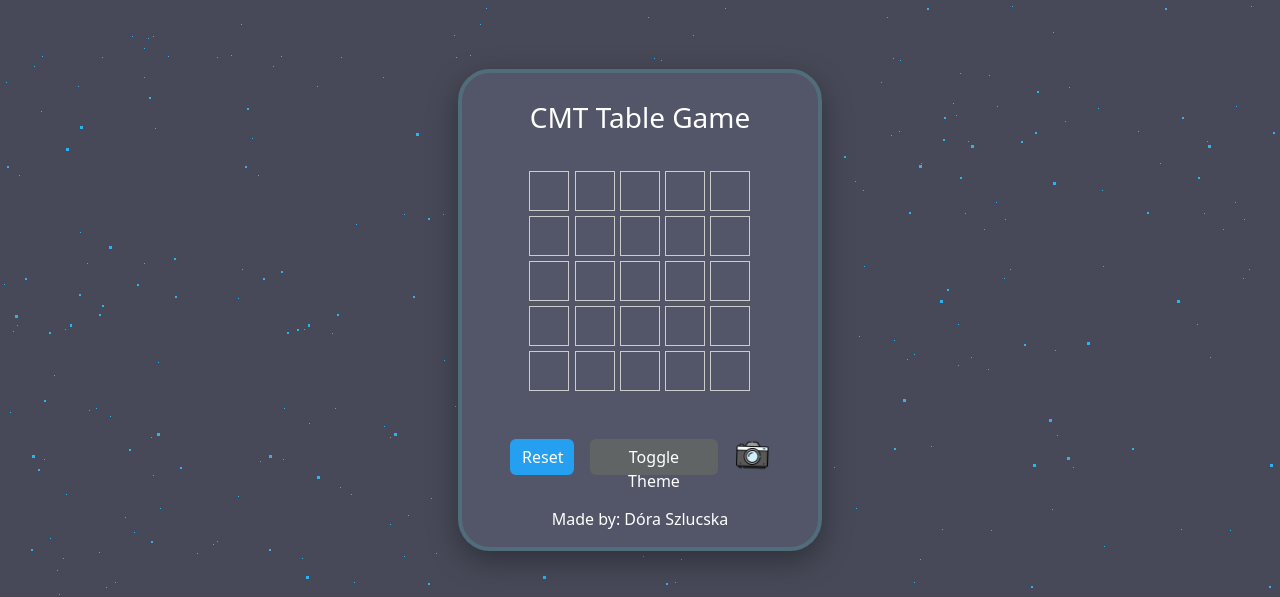
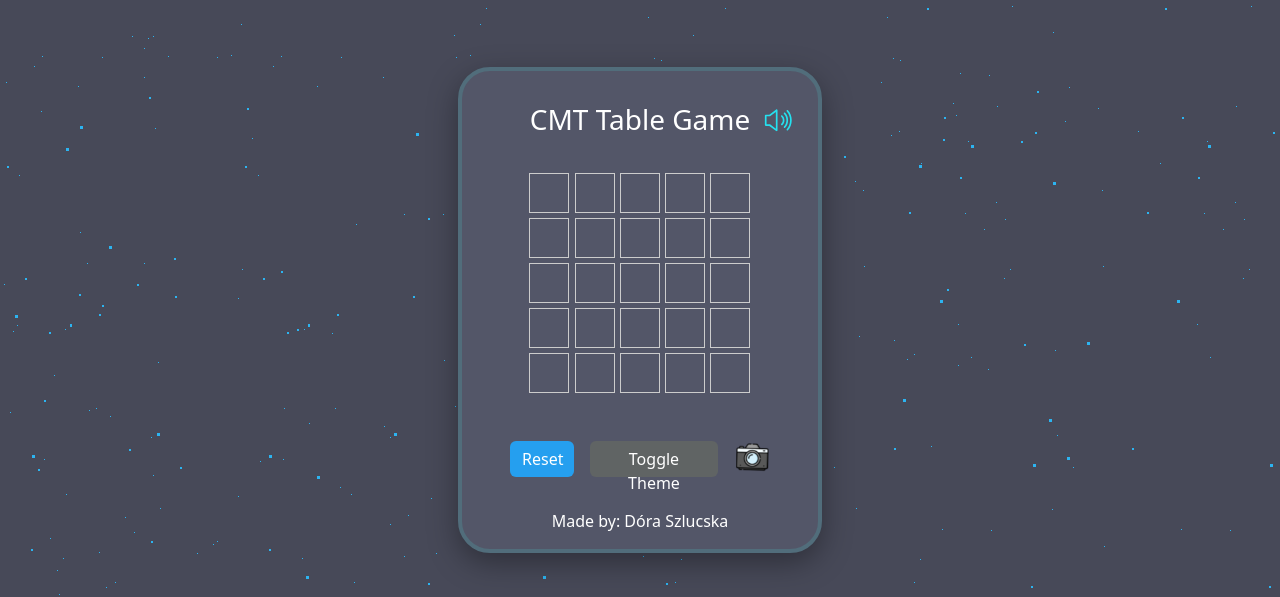
Before and after one commit to szludora/CMT-Table, a React (Vite) app: page / in a window 1280 px wide. Both pictures are taken after a click on the button "Start". Shown: the part 130-727 px from the top of the page. Built offline with nearby package versions, Linux system fonts and the light colour scheme.

Commit message:
adding mute functionality

```diff
--- a/src/components/FailFeedback.jsx
+++ b/src/components/FailFeedback.jsx
@@ -1,11 +1,16 @@
 import React, { useEffect, useRef, useState } from "react";
 import fail from "../assets/sounds/fail.wav";
+import useDataContext from "../contexts/DataContext";
 
 export default function FailFeedback() {
   const audioRef = useRef(null);
+    const {isMuted } = useDataContext();
+
 
   useEffect(() => {
-    audioRef.current.play();
+    if(!isMuted){
+      audioRef.current.play();
+    }
   }, []);
 
   return (
--- a/src/components/Game.jsx
+++ b/src/components/Game.jsx
@@ -3,7 +3,7 @@ import html2canvas from "html2canvas";
 import Button from "react-bootstrap/Button";
 import CMTTable from "./CMTTable";
 import Col from "react-bootstrap/esm/Col";
-import camera from "../assets/camera.png";
+import camera from "../assets/images/camera.png";
 import useDataContext from "../contexts/DataContext";
 import useThemeContext from "../contexts/ThemeContext";
 import takeSnapshot from "../assets/sounds/takeSnapshot.mp3";
@@ -86,7 +86,7 @@ export default function Game(props) {
             <audio ref={audioRef} preload="auto">
               <source src={takeSnapshot} type="audio/mpeg" />
             </audio>
-            <img src={camera} alt="camera" onClick={captureScreenshot} />
+            <img src={camera} alt="camera" onClick={props.handleUpdate} />
           </div>
         </div>
       </div>
--- a/src/components/GameApp.jsx
+++ b/src/components/GameApp.jsx
@@ -5,15 +5,27 @@ import Col from "react-bootstrap/esm/Col";
 import Result from "./Result";
 import NameForm from "./NameForm";
 import Game from "./Game";
+import VolumeIcon from "./VolumeIcon";
 
 export default function GameApp() {
-  const { submitted } = useDataContext();
+  const { submitted, isMuted, setIsMuted } = useDataContext();
   const { theme } = useThemeContext();
+
   const snapshotRef = useRef(null);
   const [isUpdated, setIsUpdated] = useState(false);
 
   const handleUpdate = () => {
     setIsUpdated((prev) => !prev);
+  };
+
+  const changeVolume = (event) => {
+    setIsMuted((prev) => !prev);
+
+    document.querySelectorAll("audio").forEach((audio) => {
+      audio.muted = !isMuted;
+    });
+
+    event.target.src = !isMuted ? mute : volume;
   };
 
   return (
@@ -24,6 +36,13 @@ export default function GameApp() {
       <Result />
       <div className="game">
         <h3>CMT Table Game</h3>
+        {submitted ? (
+          <div  onClick={changeVolume}>
+         <VolumeIcon/>
+          </div>
+        ) : (
+          ""
+        )}
         {!submitted ? (
           <Col xs={12}>
             <NameForm />
--- a/src/components/SuccessFeedback.jsx
+++ b/src/components/SuccessFeedback.jsx
@@ -3,12 +3,14 @@ import useDataContext from "../contexts/DataContext";
 import yey from "../assets/sounds/yey.mp3";
 
 export default function SuccessFeedback() {
-  const { name, matches } = useDataContext();
+  const { name, matches, isMuted } = useDataContext();
 
   const audioRef = useRef(null);
 
   useEffect(() => {
-    audioRef.current.play();
+    if(!isMuted){
+      audioRef.current.play();
+    }
   }, []);
 
   return (
--- /dev/null
+++ b/src/components/VolumeIcon.jsx
@@ -0,0 +1,51 @@
+import React from "react";
+import useDataContext from "../contexts/DataContext";
+
+export default function VolumeIcon() {
+  const { isMuted } = useDataContext();
+
+  const mute = (
+    <svg id="mute" xmlns="http://www.w3.org/2000/svg" viewBox="0 0 50 50">
+      <path
+        d="M35.735,24.4l4.542-4.548c0.39-0.392,0.39-1.024-0.001-1.415c-0.391-0.389-1.024-0.39-1.415,0.001l-4.545,4.552
+    l-4.545-4.552c-0.391-0.391-1.024-0.39-1.415-0.001c-0.391,0.391-0.391,1.023-0.001,1.415l4.542,4.548l-4.542,4.547
+    c-0.39,0.392-0.39,1.024,0.001,1.415c0.195,0.194,0.451,0.292,0.707,0.292s0.513-0.098,0.708-0.293l4.545-4.551l4.545,4.551
+    c0.195,0.195,0.452,0.293,0.708,0.293s0.512-0.098,0.707-0.292c0.391-0.391,0.391-1.023,0.001-1.415L35.735,24.4z"
+      />
+      <path
+        d="M22.642,38.06c0.152,0,0.306-0.035,0.448-0.105c0.338-0.17,0.552-0.516,0.552-0.895v-24c0-0.379-0.214-0.725-0.552-0.895
+    c-0.341-0.168-0.744-0.132-1.047,0.094l-8.2,6.134H9.569c-0.553,0-1,0.447-1,1v11.334c0,0.553,0.447,1,1,1h4.273l8.2,6.134
+    C22.219,37.992,22.43,38.06,22.642,38.06z M21.642,35.063l-6.867-5.137c-0.173-0.129-0.383-0.199-0.599-0.199h-3.606v-9.334h3.606
+    c0.216,0,0.426-0.07,0.599-0.199l6.867-5.137V35.063z"
+      />
+    </svg>
+  );
+
+  const volume = (
+    <svg id="volume" xmlns="http://www.w3.org/2000/svg" viewBox="0 0 50 50">
+      <path
+        d="M37.341,37.567c0.264,0,0.526-0.104,0.724-0.31c2.852-2.987,4.487-7.332,4.487-11.922c0-4.589-1.636-8.934-4.486-11.921
+      c-0.381-0.399-1.016-0.414-1.414-0.033c-0.399,0.382-0.414,1.015-0.033,1.414c2.5,2.619,3.934,6.461,3.934,10.54
+      c0,4.08-1.434,7.922-3.935,10.541c-0.381,0.399-0.366,1.032,0.033,1.414C36.844,37.476,37.093,37.567,37.341,37.567z"
+      />
+      <path
+        d="M34.016,34.482c0.252,0,0.504-0.095,0.698-0.284c2.225-2.172,3.501-5.401,3.501-8.861c0-3.461-1.276-6.69-3.501-8.862
+      c-0.395-0.385-1.027-0.378-1.414,0.018c-0.386,0.396-0.378,1.028,0.018,1.414c1.841,1.797,2.897,4.506,2.897,7.431
+      s-1.057,5.633-2.897,7.43c-0.396,0.386-0.403,1.019-0.018,1.414C33.496,34.382,33.756,34.482,34.016,34.482z"
+      />
+      <path
+        d="M30.084,29.571c-0.424,0.354-0.479,0.985-0.126,1.409c0.198,0.236,0.482,0.358,0.769,0.358c0.226,0,0.453-0.076,0.641-0.232
+      c1.572-1.314,2.511-3.472,2.511-5.77c0-2.333-0.961-4.508-2.57-5.82c-0.428-0.35-1.058-0.282-1.407,0.144
+      c-0.349,0.428-0.284,1.058,0.144,1.407c1.148,0.936,1.834,2.532,1.834,4.27C31.878,27.05,31.207,28.633,30.084,29.571z"
+      />
+      <path
+        d="M24.03,12.536l-8.203,6.134h-4.275c-0.553,0-1,0.447-1,1v11.334c0,0.553,0.447,1,1,1h4.275l8.203,6.134
+      c0.176,0.132,0.387,0.199,0.599,0.199c0.152,0,0.307-0.035,0.448-0.105c0.338-0.17,0.552-0.516,0.552-0.895v-24
+      c0-0.379-0.214-0.725-0.552-0.895C24.739,12.275,24.332,12.31,24.03,12.536z M23.629,35.341l-6.87-5.138
+      c-0.173-0.129-0.383-0.199-0.599-0.199h-3.608V20.67h3.608c0.216,0,0.426-0.07,0.599-0.199l6.87-5.138V35.341z"
+      />
+    </svg>
+  );
+
+  return isMuted ? mute : volume;
+}
--- a/src/contexts/DataContext.jsx
+++ b/src/contexts/DataContext.jsx
@@ -13,6 +13,7 @@ export const DataProvider = ({ children }) => {
   const [matches, setMatches] = useState(0);
   const setStatus = (id, counter) => CMT.setStatus(id, counter);
   const [fields, setFields] = useState(CMT.getFields());
+  const [isMuted, setIsMuted] = useState(false);
 
   const handleNameChange = (event) => {
     setName(event.target.value);
@@ -39,7 +40,7 @@ export const DataProvider = ({ children }) => {
     const fieldsCopy = [...fields];
     fieldsCopy[i] = value;
     setFields(fieldsCopy);
-  }
+  };
 
   return (
     <DataContext.Provider
@@ -62,6 +63,8 @@ export const DataProvider = ({ children }) => {
         handleSubmit,
         submitted,
         setSubmitted,
+        isMuted,
+        setIsMuted,
       }}
     >
       {children}
--- a/src/styles/buttons.css
+++ b/src/styles/buttons.css
@@ -79,6 +79,25 @@
   position: absolute;
 }
 
+h3 {
+  display: inline-block;
+}
+
+#mute,
+#volume {
+  width: 42px;
+  cursor: pointer;
+  display: inline-block;
+  position: absolute;
+  right: 20px;
+  top: 28px;
+}
+
+#mute {
+  right: 18.2px;
+  top: 28.3px;
+}
+
 @keyframes rotation {
   0% {
   }
--- a/src/styles/gameTable.css
+++ b/src/styles/gameTable.css
@@ -37,13 +37,12 @@ span {
   position: relative;
   z-index: 1;
   margin: auto;
-  padding: 0 3em 0 3em;
+  padding: 2em 3em 0 3em;
   border-radius: 2em;
   box-shadow: rgba(0, 0, 0, 0.35) 0px 10px 30px;
 }
 
 h3 {
-  padding-top: 1em;
   padding-bottom: 1em;
 }
 
--- a/src/styles/theme.css
+++ b/src/styles/theme.css
@@ -81,8 +81,19 @@
   color: white;
 }
 
-.snapshotContainer{
+.snapshotContainer {
   width: auto !important;
   height: auto !important;
   padding: 3em !important;
 }
+
+
+.dark-theme #mute,
+.dark-theme #volume {
+  fill: rgb(37, 225, 239)
+}
+
+.light-theme #mute,
+.light-theme #volume {
+  fill: rgb(67, 163, 178);
+}
```
Also changed, not shown: src/assets/camera.png (deleted), src/assets/images/camera.png (added).
